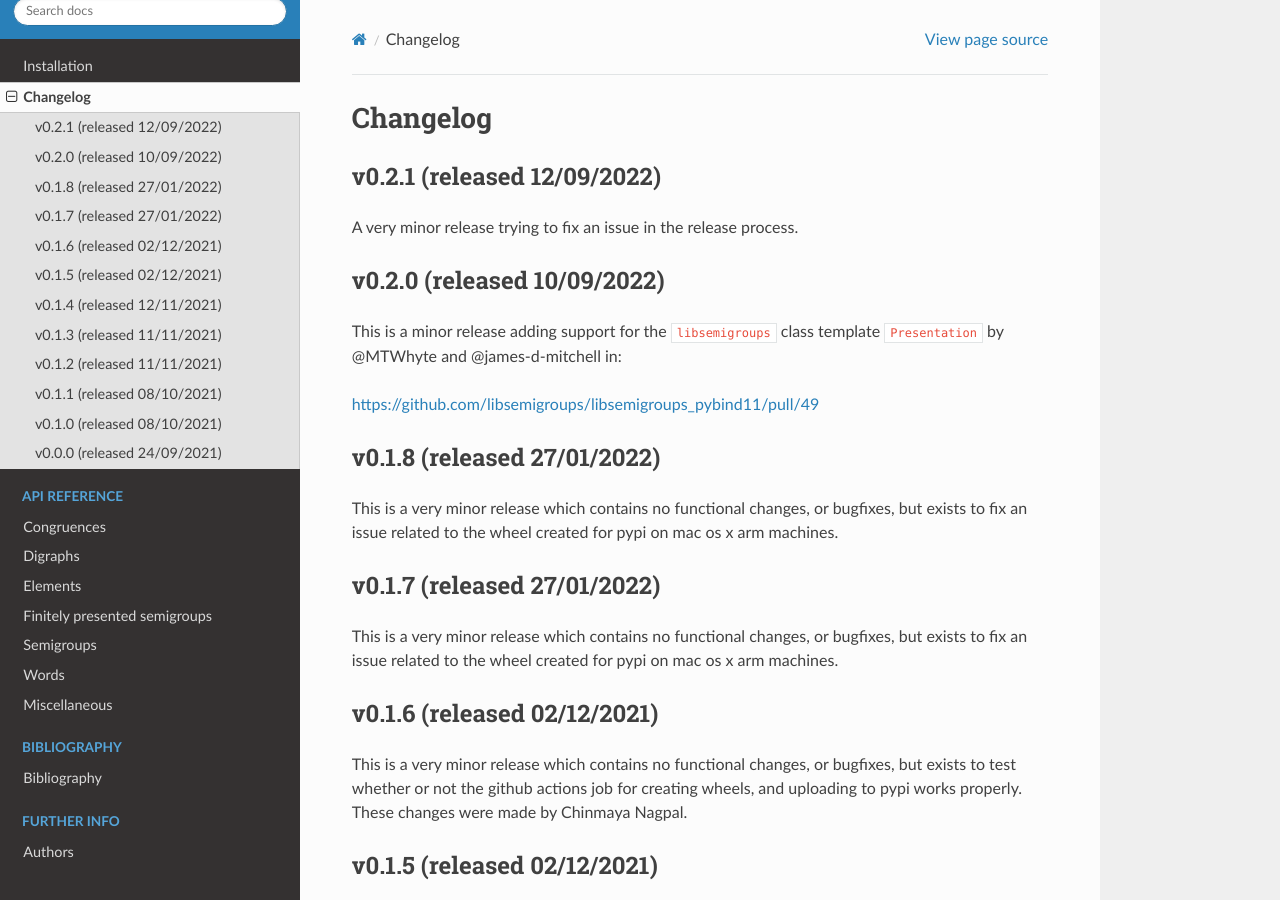
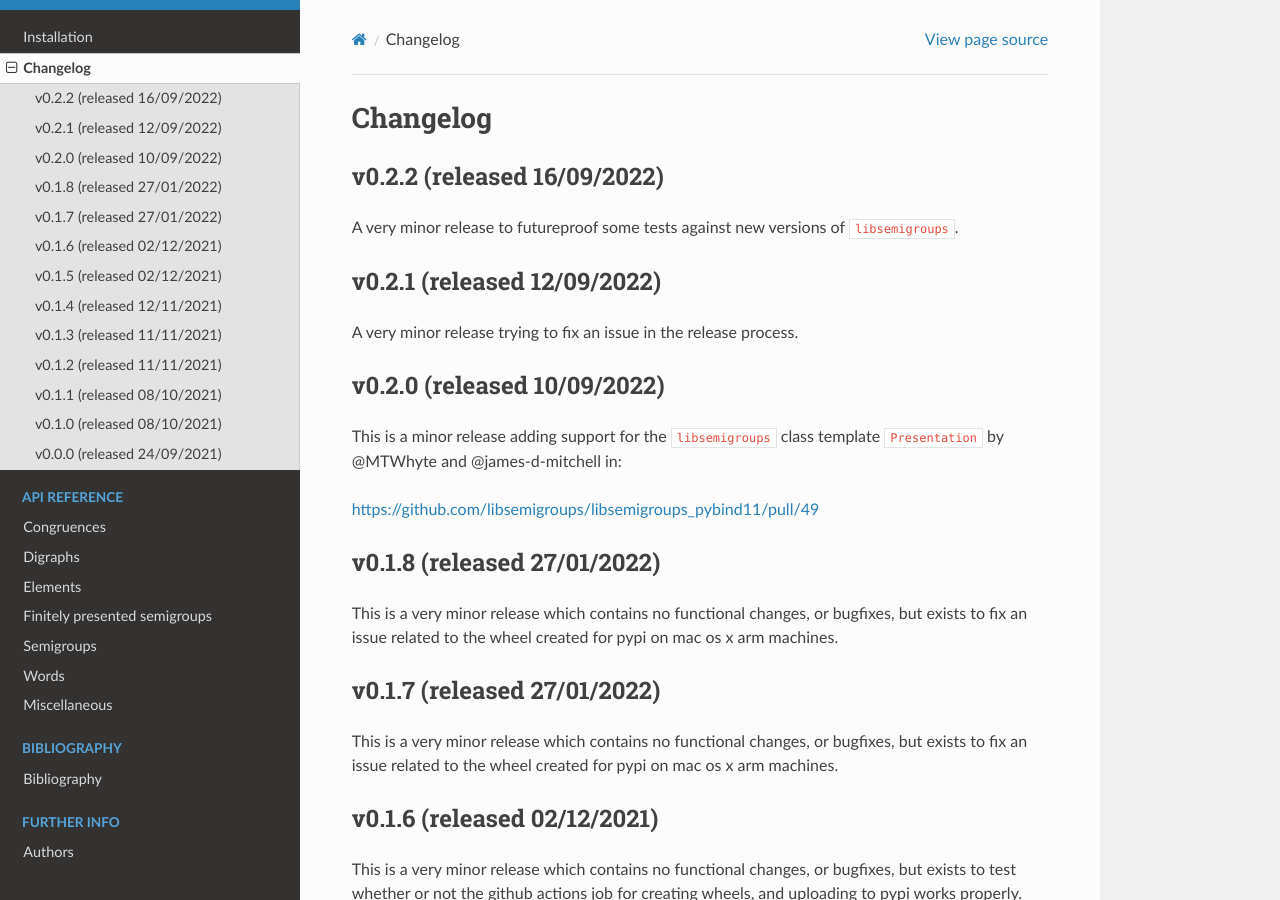
Before and after one commit to libsemigroups/libsemigroups_pybind11, a Sphinx documentation site: the page built from docs/source/changelog.rst, in a window 1280 px wide and 900 px high. Built offline with Sphinx 7.4.7 and the Read the Docs theme 2.0.0, drawn with Linux system fonts in a browser that asks for light colours; pages that are not in the unit, such as notebooks, are missing from menus.

Commit message:
Update version numbers etc for 0.2.2

```diff
--- a/docs/source/changelog.rst
+++ b/docs/source/changelog.rst
@@ -6,6 +6,12 @@
 
 Changelog
 =========
+
+v0.2.2 (released 16/09/2022)
+----------------------------
+
+A very minor release to futureproof some tests against new versions of
+``libsemigroups``.
 
 v0.2.1 (released 12/09/2022)
 ----------------------------
--- a/docs/source/conf.py
+++ b/docs/source/conf.py
@@ -26,8 +26,8 @@ master_doc = "index"
 project = u"libsemigroups_pybind11"
 copyright = u"2021-2022, J. D. Mitchell + Maria Tsalakou"
 author = u"J. D. Mitchell"
-version = u"0.2.1"
-release = u"0.2.1"
+version = u"0.2.2"
+release = u"0.2.2"
 language = "python"
 exclude_patterns = ["_build"]
 pygments_style = "sphinx"
--- a/docs/source/index.rst
+++ b/docs/source/index.rst
@@ -1,4 +1,4 @@
-libsemigroups_pybind11 - Version 0.2.1
+libsemigroups_pybind11 - Version 0.2.2
 ======================================
 
 python bindings for the C++ library libsemigroups
--- a/docs/source/install.rst
+++ b/docs/source/install.rst
@@ -4,7 +4,7 @@
 
    The full license is in the file LICENSE, distributed with this software.
 
-.. |libsemigroups-pybind11-version| replace:: 0.2.1
+.. |libsemigroups-pybind11-version| replace:: 0.2.2
 
 Installation
 ============
--- a/setup.py
+++ b/setup.py
@@ -29,7 +29,7 @@ from tools import (  # pylint: disable=import-error, wrong-import-position
     minimum_libsemigroups_version,
 )
 
-__version__ = "0.2.1"
+__version__ = "0.2.2"
 
 
 def compare_version_numbers(supplied, required):
```
Also changed, not shown: README.md (+5 -5 lines).
